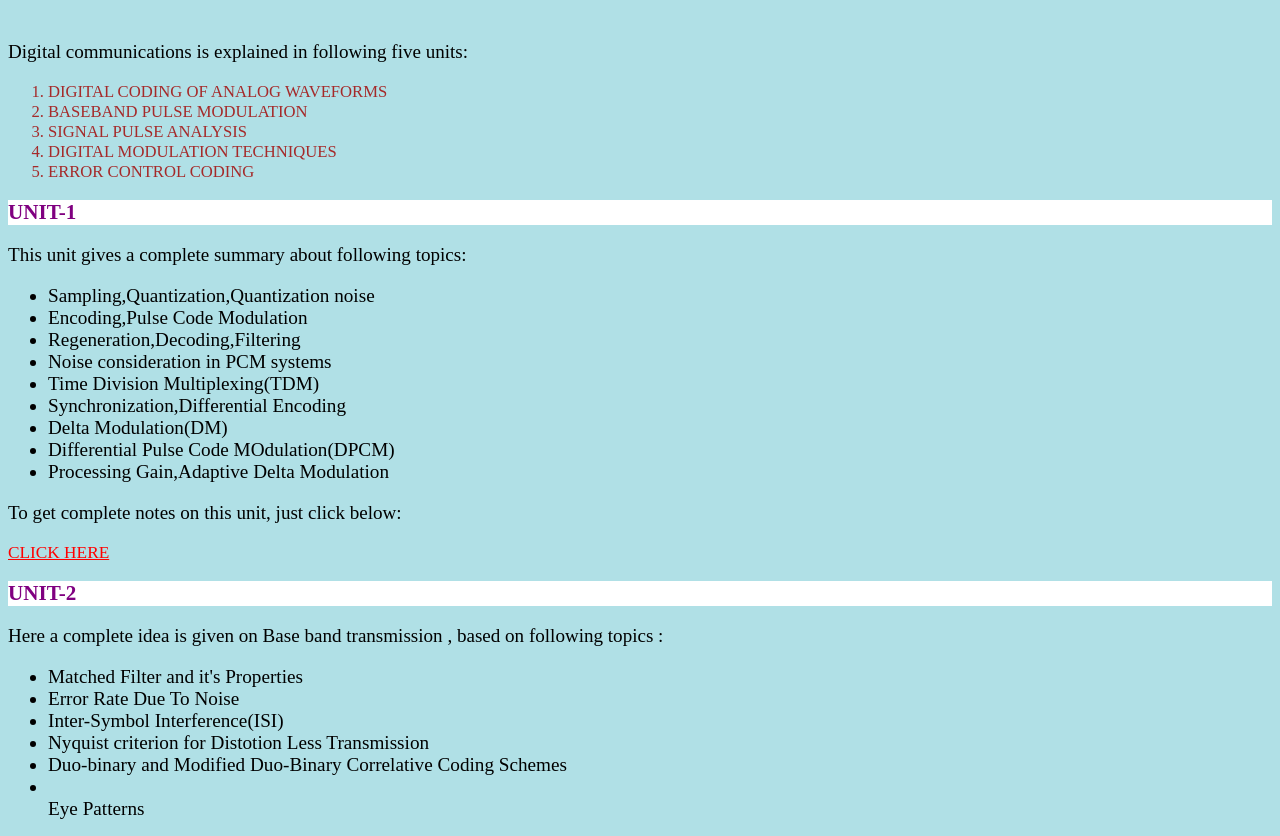
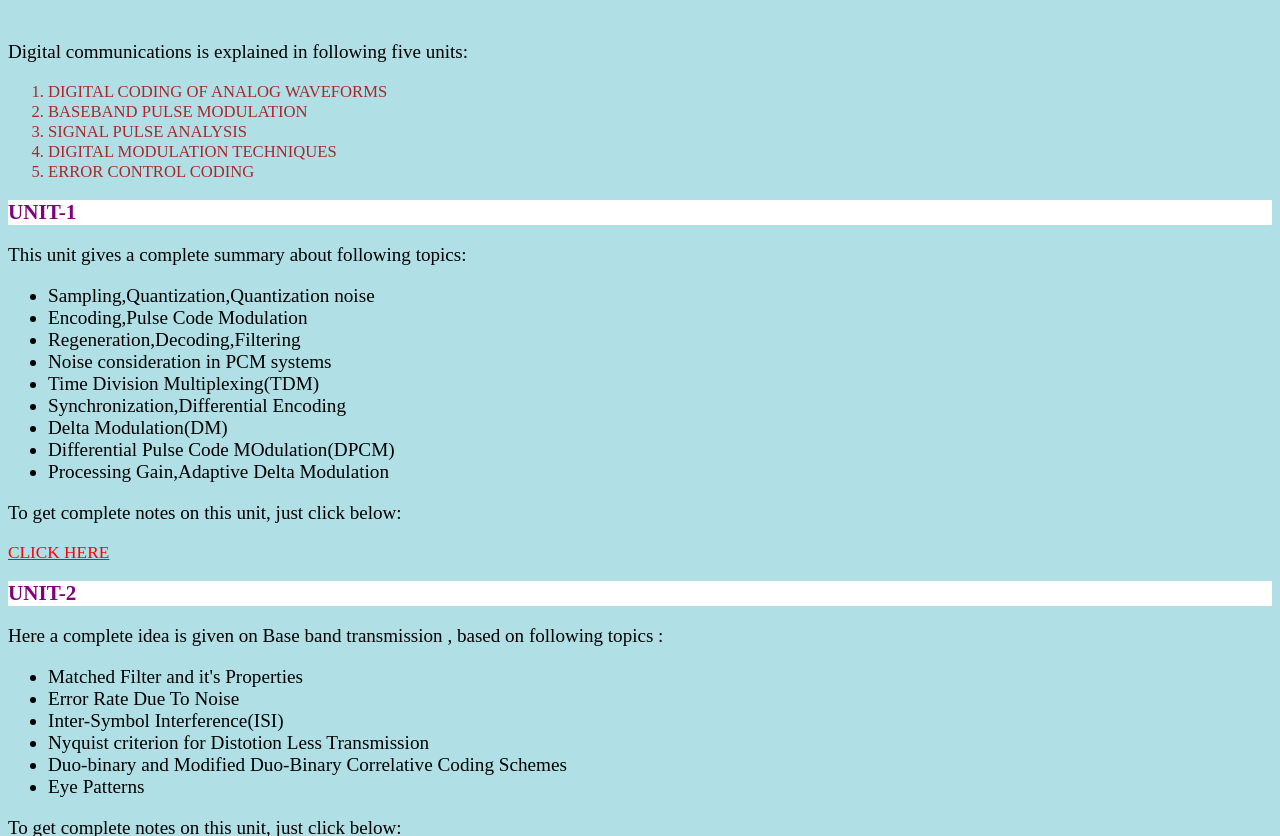
Before and after one commit to mukkalaanupriya/Digital-Communications, a plain HTML site: page index.html in a window 1280 px wide. Shown: the part 114-950 px from the top of the page. Drawn offline with Linux system fonts and the light colour scheme.

Commit message:
Update index.html

```diff
--- a/index.html
+++ b/index.html
@@ -73,7 +73,7 @@
       <li>Inter-Symbol Interference(ISI)</li>
       <li>Nyquist criterion for Distotion Less Transmission</li>
       <li>Duo-binary and Modified Duo-Binary Correlative Coding Schemes</li>
-      <li></li>Eye Patterns</li>
+      <li>Eye Patterns</li>
 </ul>
 
 <p>To get complete notes on this unit, just click below:</p>
```
